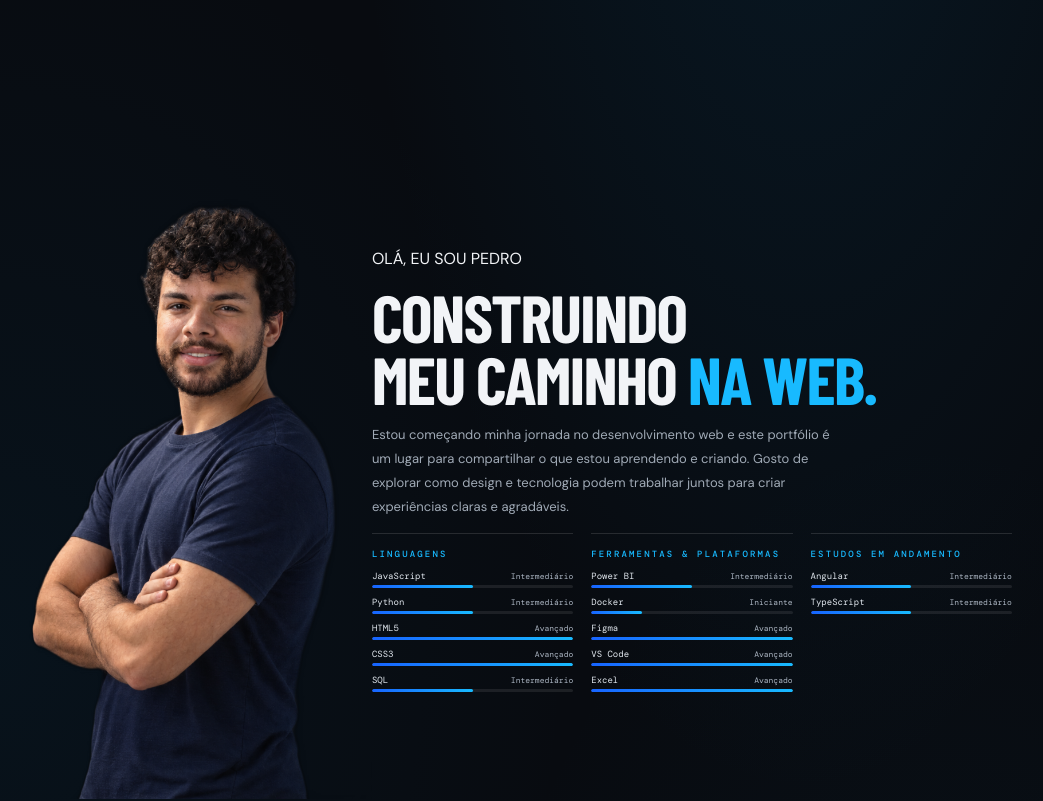
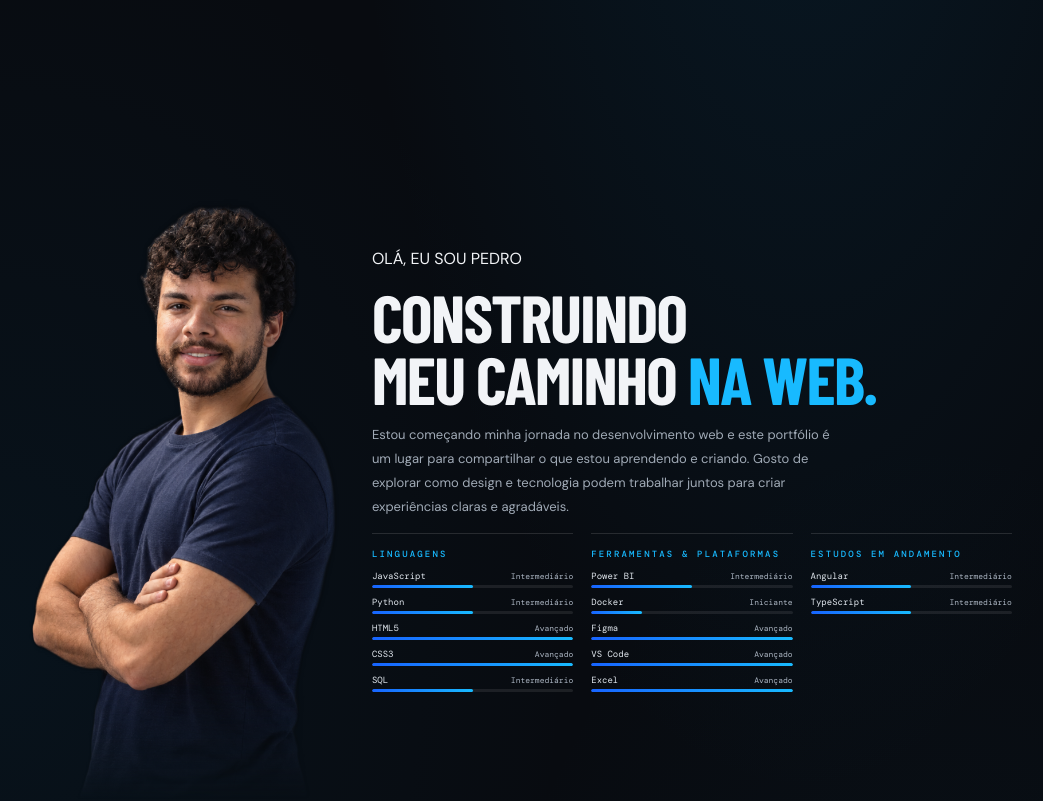
Before and after one commit to pedrosantos-code/portifolio, a website built with Vite: page index.html in a window 1280 px wide. Shown: the part 700-1501 px from the top of the page, without its empty margins (158-1201 px from the left). Built offline with nearby package versions, Linux system fonts and the light colour scheme; a web font is replaced by a local one.

```diff
--- a/src/style.css
+++ b/src/style.css
@@ -243,6 +243,8 @@
   aspect-ratio: 0.667;
   object-fit: cover;
   object-position: center top;
+  -webkit-mask-image: linear-gradient(to bottom, #000 0%, #000 82%, transparent 100%);
+  mask-image: linear-gradient(to bottom, #000 0%, #000 82%, transparent 100%);
 }
 
 .about-copy {
```
